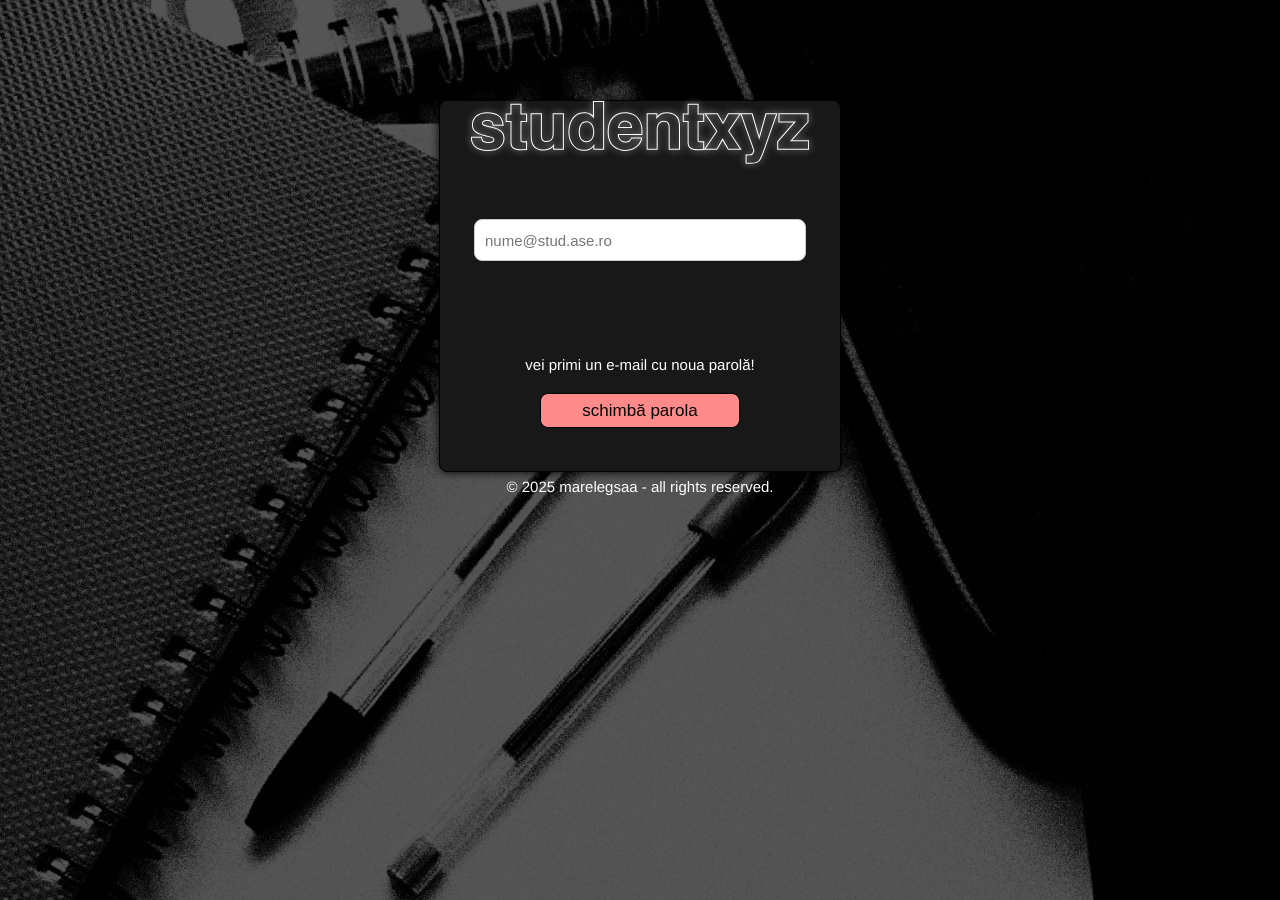
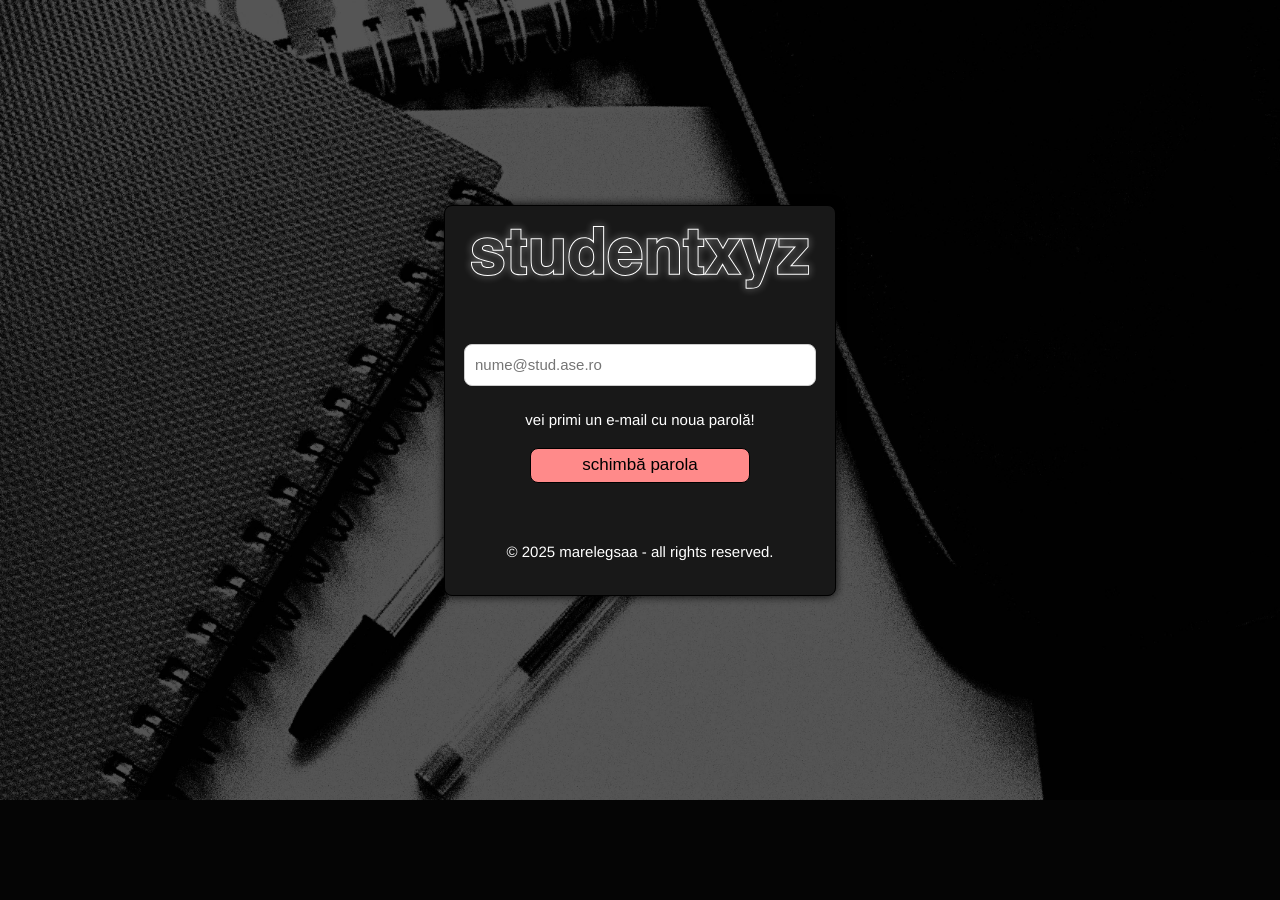
Before and after one commit to marelegsaa/studentxyz, a Flask app: page /reset in a window 1280 px wide. After the commit the page ends 800 px from the top, so only its background shows below. Run offline with Flask 3, Linux system fonts and the light colour scheme.

Commit message:
fixed login

```diff
--- a/static/css/style_login.css
+++ b/static/css/style_login.css
@@ -129,11 +129,14 @@
 body {
   font-family: 'Helvetica Neue';
   min-height: 100vh;
+  margin: 0;
+  display: flex;
+  justify-content: center;
+  align-items: center;
   background-image: url('background_login.jpg');
   background-size: cover;
   background-position: center;
   background-repeat: no-repeat;
-  margin: 0;
 }
 
 .glow {
@@ -157,39 +160,48 @@ body {
   color: white;
   font-size: 15px;
   text-align: center;
-  margin-top: 85px;
+  margin-top: 60px;
+}
+
+.subtext_reset {
+  color: white;
+  font-size: 15px;
+  text-align: center;
 }
 
 .container {
-  width: 400px;
-  height: 370px;
+  width: 350px;
+  max-width: 90vw;
+  min-height: auto;
   margin: 100px auto;
-  background-color:rgb(24, 24, 24);
+  padding: 20px;
+  background-color: rgb(24, 24, 24);
   border: 1px solid black;
   border-radius: 8px;
-  align-content: center;
   box-shadow: 0px 0px 10px black;
 }
 
 .login-container {
-  width: 400px;
-  height: 500px;
+  width: 350px;
+  max-width: 90vw;
+  min-height: auto;
   margin: 100px auto;
-  background-color:rgb(24, 24, 24);
+  padding: 20px;
+  background-color: rgb(24, 24, 24);
   border: 1px solid black;
   border-radius: 8px;
-  align-content: center;
   box-shadow: 0px 0px 10px black;
 }
 
 .signup-container {
-  width: 400px;
-  height: 800px;
-  margin: 10px auto;
-  background-color:#181818;
+  width: 350px;
+  max-width: 90vw;
+  min-height: auto;
+  margin: 40px auto;
+  padding: 20px;
+  background-color: #181818;
   border: 1px solid black;
   border-radius: 8px;
-  align-content: center;
   box-shadow: 0px 0px 10px black;
 }
 
@@ -226,7 +238,7 @@ body {
 input[type="email"],
 input[type="password"],
 input[type="text"] {
-  width: 310px;
+  width: 330px;
   height: 20px;
   font-size: 15px;
   padding: 10px;
@@ -236,7 +248,7 @@ input[type="text"] {
 }
 
 select {
-  width: 333px;
+  width: 353px;
   height: 43px;
   font-size: 15px;
   border-radius: 8px;
@@ -253,7 +265,7 @@ select {
 }
 
 button {
-  width: 200px;
+  width: 220px;
   height: 35px;
   font-size: 17px;
   background-color: #99FF99;
@@ -343,15 +355,18 @@ button:hover {
     border-radius: 10px;
     box-shadow: 0px 0px 8px black;
     padding: 18px 12px;
+    overflow-x: hidden;
   }
   .container {
-    height: 305px;
+    height: 275px;
   }
   .login-container {
-    height: 350px;
+    height: 360px;
   }
   .signup-container {
-    height: 650px;
+    min-height: auto;
+    margin: 40px auto;
+    height: auto;
   }
   input[type="email"],
   input[type="password"],
@@ -394,7 +409,7 @@ button:hover {
     margin-top: 25px;
   }
   .button-section {
-    margin-top: 10px;
+    margin-top: 15px;
     gap: 7px;
   }
 }
--- a/templates/login/login.html
+++ b/templates/login/login.html
@@ -4,7 +4,6 @@
 {% endblock %}
 
 {% block body %}
-<div>
 <section class="login-container">
     <img style="display: block; margin: 0 auto;" class="glow logo" src="{{url_for('static', filename='css/studentxyz.svg')}}" width="350" height="63"> </img>
     <form id="formularemail" class="info" method="POST" action="{{ url_for('login') }}">
@@ -21,5 +20,4 @@
     </form>
     <p class="subtext">&copy; 2025 marelegsaa - all rights reserved.</p>
 </section>
-</div>
 {% endblock %}
--- a/templates/login/reset.html
+++ b/templates/login/reset.html
@@ -4,19 +4,17 @@
 {% endblock %}
 
 {% block body %}
-<div>
 <section class="container">
-        <img style="display: block; margin: 0 auto;" class="glow logo" src="{{url_for('static', filename='css/studentxyz.svg')}}" width="350" height="63"> </img>
+    <img style="display: block; margin: 0 auto;" class="glow logo" src="{{url_for('static', filename='css/studentxyz.svg')}}" width="350" height="63">
     <form id="formularemail" class="info" method="POST" action="{{ url_for('reset') }}">
         <div class="input-section">
             <input id="email" name="email" type="email" placeholder="nume@stud.ase.ro" required class="input">
         </div>
-                    <p class="subtext" style="text-align: center; color: white;">vei primi un e-mail cu noua parolă!</p>
+        <p class="subtext_reset">vei primi un e-mail cu noua parolă!</p>
         <div class="button-section">
             <button type="submit" class="reset">schimbă parola</button>
         </div>
     </form>
-        <p class="subtext" style="text-align: center; color: white; margin-top: 50px;">&copy; 2025 marelegsaa - all rights reserved.</p>
+    <p class="subtext">&copy; 2025 marelegsaa - all rights reserved.</p>
 </section>
-</div>
 {% endblock %}
--- a/templates/login/signup.html
+++ b/templates/login/signup.html
@@ -4,7 +4,6 @@
 {% endblock %}
 
 {% block body %}
-<div>
 <section class="signup-container">
   <img style="display: block; margin: 0 auto;" class="glow logo" src="{{url_for('static', filename='css/studentxyz.svg')}}" width="350" height="63"> </img>
   <form id="formularemail" class="info" method="POST" action="{{ url_for('signup') }}">
@@ -46,5 +45,4 @@
   </form>
   <p class="subtext">&copy; 2025 marelegsaa - all rights reserved.</p>
 </section>
-</div>
 {% endblock %}
```
Also changed, not shown: 2 other files. Lines whose indentation alone changed are shown as unchanged.
